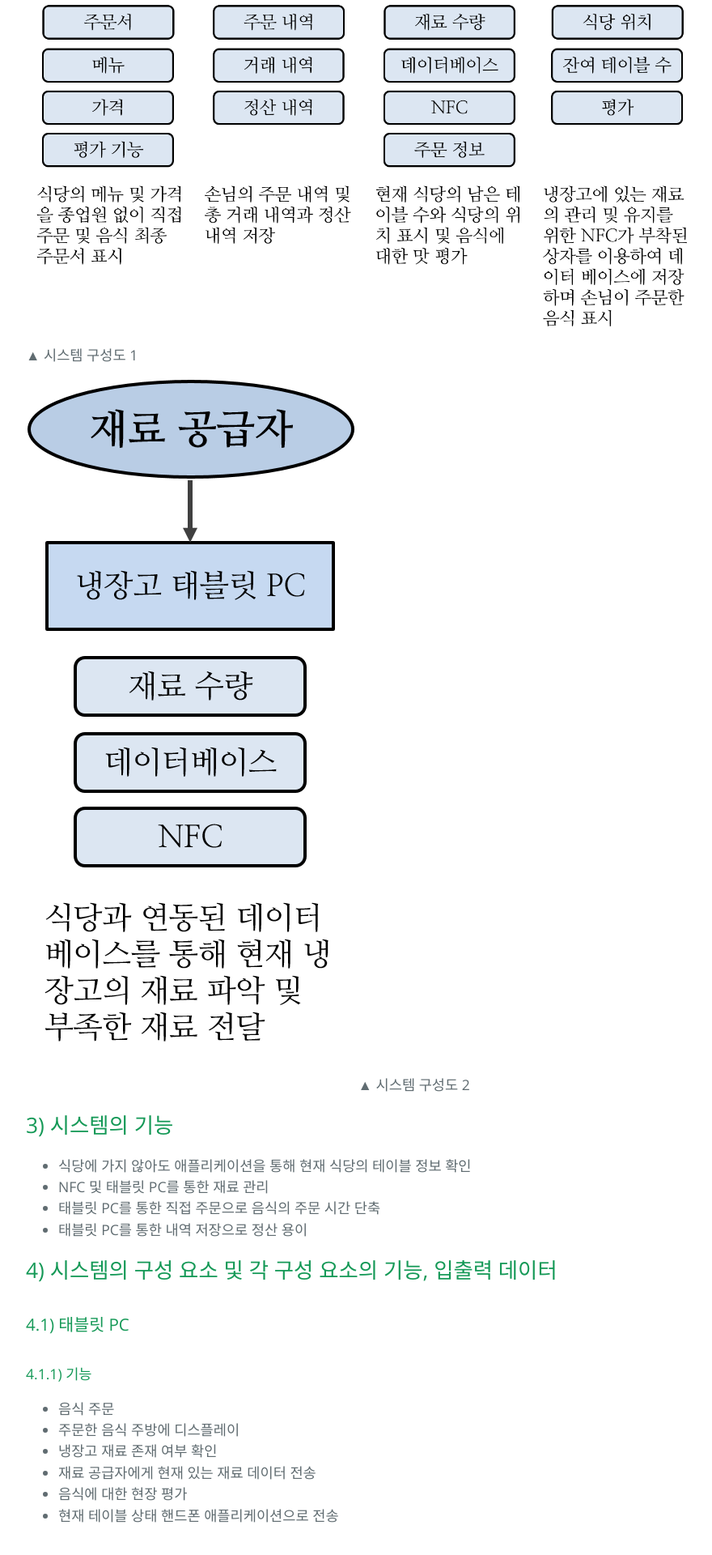
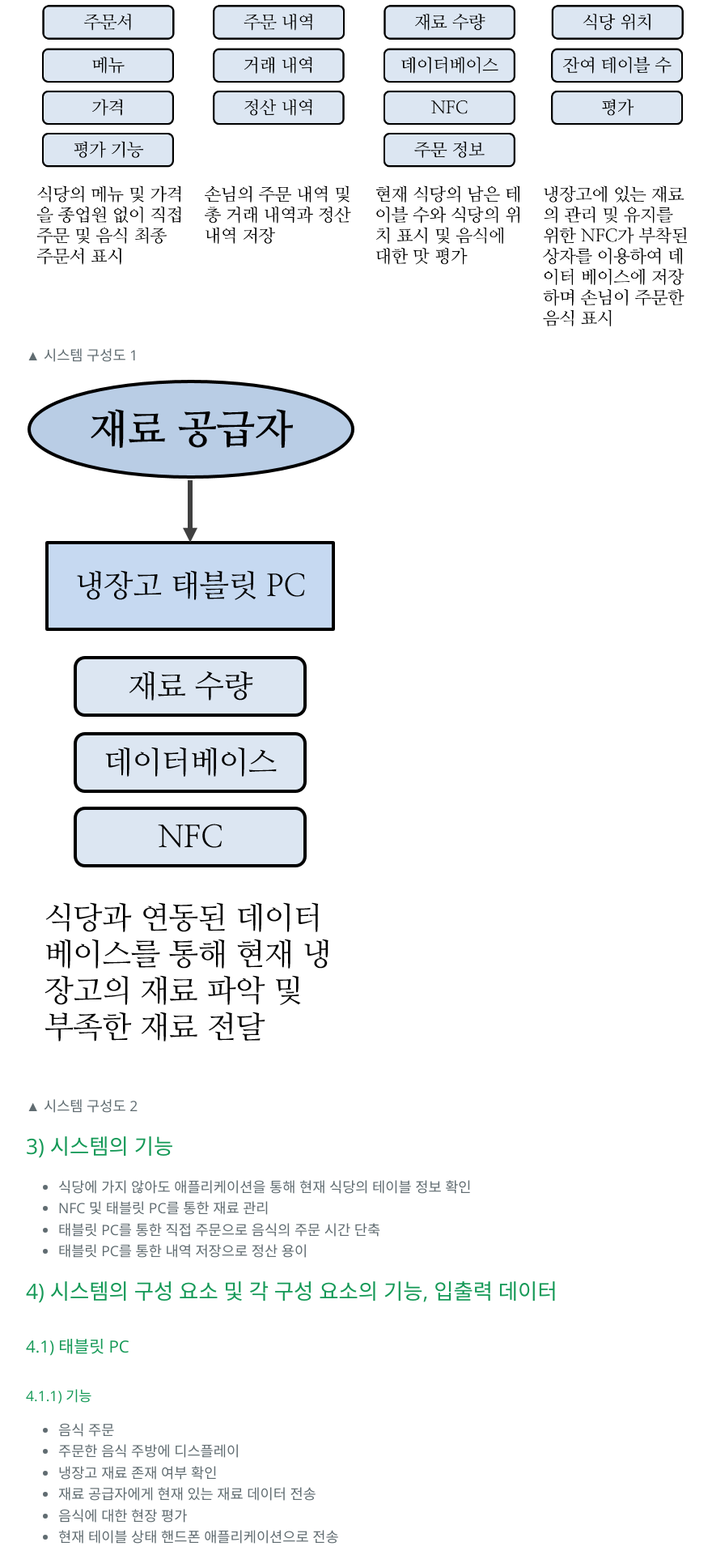
Before and after one commit to LeeJuMyeong/leejumyeong.github.com, a Jekyll site: the page built from _posts/2016-06-09-please-content.markdown, in a window 1280 px wide. Shown: the part 4480-6400 px from the top of the page at 81% size, without its empty margins (192-1072 px from the left). Built offline with Jekyll 4.4.1, drawn with Linux system fonts in a browser that asks for light colours.

Commit message:
Caption line dividing

```diff
--- a/_posts/2016-06-09-please-content.markdown
+++ b/_posts/2016-06-09-please-content.markdown
@@ -42,7 +42,7 @@
 # 2. 핵심 아이디어 및 전체 시스템 구조
 
 ![블록다이어그램](https://github.com/LeeJuMyeong/leejumyeong.github.com/blob/master/img/imgb.png?raw=true)
-▲ 블록 다이어그램
+<br>▲ 블록 다이어그램
 
 ---
 
@@ -52,7 +52,7 @@
 기존 시스템의 경우, 태블릿 PC를 이용한 주문 및 계산을 통해 식당 측과 손님의 불편함을 어느 정도 해소하였다. 그러나 주문과 계산에만 그 기능이 한정되었고, 그로 인해 기존의 시스템의 경우 아직 해결되지 않은 많은 문제점이 존재하며 사용자와 서비스 제공자의 편의를 더욱 개선할 필요성이 남아 있다. 이러한 기존 시스템과 차별을 두어 본 시스템에서는 재료 관리 및 애플리케이션을 접목시켜 새로운 시스템을 제안 하고자 한다.
 
 ![시스템관계도](https://github.com/LeeJuMyeong/leejumyeong.github.com/blob/master/img/imga.png?raw=true)
-▲ 시스템 관계도
+<br>▲ 시스템 관계도
 
 본 시스템의 경우 각 테이블에 설치된 태블릿 PC와 계산대, 주방의 태블릿 PC를 연동시킨다. 이는 그동안 서빙을 하는 종업원이 메뉴판을 가져다주며 메뉴를 주문하면 이를 주방에 전달하고 손님이 나갈 때 들고 오는 계산서를 통해 계산을 하는 기존의 시스템과 달리, 테이블에 위치한 태블릿 PC를 통해 손님이 직접 주문을 하고, 이를 주방과 계산대에 연결된 태블릿 PC화면에 전달해 요리사는 해당 메뉴를 만들고, 주문과 동시에 계산 내역이 계산대에 위치한 태블릿 PC에 저장되어 기존의 종업원이 수행하던 업무를 태블릿 PC로 대체하게 된다. 또한 주방에서는 냉장고 안에 구획이 나누어져 있고, 이는 재료의 위치별 구획을 뜻하며, 냉장고 있는 재료를 꺼낼 경우 재료의 출입 여부를 확인하는데, 이를 위해 냉장고 각 구획별로 재료의 종류를 인식하고자 재료를 담는 상자에 식별 카드로서 NFC 카드를 부착하여 재료의 출입에 따른 존재 여부를 파악하게 되고, 해당 데이터는 데이터베이스에 저장된다. 이렇게 데이터베이스에 저장되어 있는 정보는 이후 재료를 공급하는 업체의 메인 서버와 연동되어 있으며, 공급 업체에서 현재 식당의 재료를 실시간으로 파악할 수 있고, 식당에서 재료의 사용에 따라 냉장고에 남은 재료가 부족해질 경우, 이를 식당에 알리며 식당에서 재료의 배달을 원할 경우 해당 재료를 보다 정확하고 빠르게 공급 업체에 알림으로써 수월한 전달이 가능해진다. 그리고 재료 공급자 측에서는 다른 데이터베이스를 가지고 있으며, 이를 통해 여러 개의 위와 같은 시스템으로 이루어진 식당에 대한 정보를 가지고 여러 식당들의 재료를 동시에 관리할 수 있게 된다. 이는 재고 관리 측면에 있어서도 기존의 시스템보다 더욱 효율적이며, 소비자의 경우 애플리케이션을 활용하여 식당으로 가기 전에 식당의 현재 테이블의 상황을 확인할 수 있고, 해당 식당에 대한 평가 기능을 통해 선택에 도움을 받게 된다.
 
@@ -70,10 +70,10 @@
 ## 2) 시스템 구조
 
 ![시스템구성도1](https://github.com/LeeJuMyeong/leejumyeong.github.com/blob/master/img/imgc.png?raw=true)
-▲ 시스템 구성도 1
+<br>▲ 시스템 구성도 1
 
 ![시스템구성도2](https://github.com/LeeJuMyeong/leejumyeong.github.com/blob/master/img/imgd.png?raw=true)
-▲ 시스템 구성도 2
+<br>▲ 시스템 구성도 2
 
 <div id='section4-3'/>
 ## 3) 시스템의 기능
@@ -132,13 +132,13 @@
 ## 5) 각 시스템 기능 별 시스템 구성 요소 간의 동작 흐름
 
 ![시스템 흐름도 1](https://github.com/LeeJuMyeong/leejumyeong.github.com/blob/master/img/imge.png?raw=true)
-▲ 시스템 흐름도 1
+<br>▲ 시스템 흐름도 1
 
 ![시스템 흐름도 2](https://github.com/LeeJuMyeong/leejumyeong.github.com/blob/master/img/imgf.png?raw=true)
-▲ 시스템 흐름도 2
+<br>▲ 시스템 흐름도 2
 
 ![시스템 흐름도 3](https://github.com/LeeJuMyeong/leejumyeong.github.com/blob/master/img/imgg.png?raw=true)
-▲ 시스템 흐름도 3
+<br>▲ 시스템 흐름도 3
 
 ---
 
```
